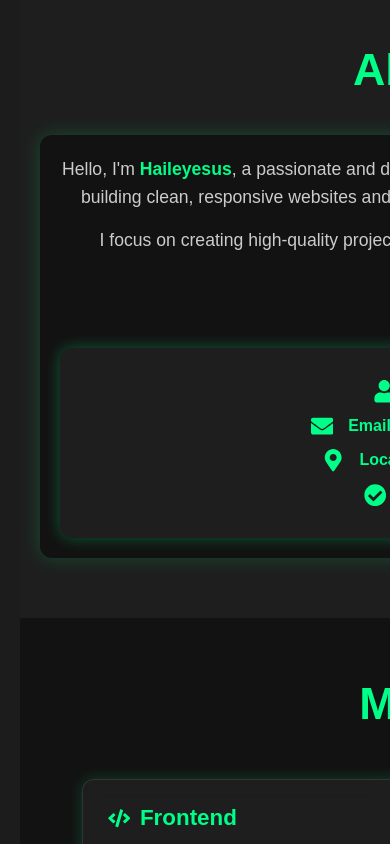
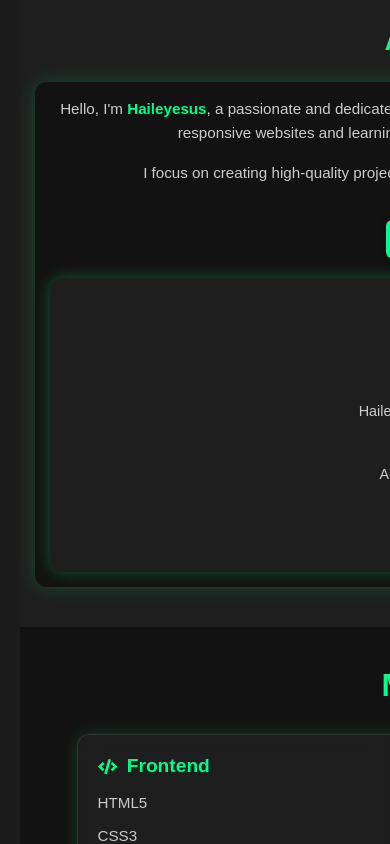
Before and after one commit to haileyesus3126/haile-portfolio, a React (Vite) app: page / in a window 390 px wide. Shown: the part 880-1724 px from the top of the page. Built offline with nearby package versions, Linux system fonts and the light colour scheme.

Commit message:
Add responsive media queries for all sections

```diff
--- a/src/components/About/About.css
+++ b/src/components/About/About.css
@@ -112,15 +112,63 @@
     text-align: center;
   }
 
+  .about-text p {
+    font-size: 1rem;
+  }
+
   .about-info {
     text-align: center;
+    padding: 15px;
   }
 
   .about-info p {
     justify-content: center;
+    font-size: 0.95rem;
+    flex-direction: column;
+    align-items: center;
   }
 
-  .about-text {
-    text-align: center;
+  .icon {
+    font-size: 1.1rem;
+  }
+
+  .btn {
+    margin-top: 20px;
+    padding: 10px 25px;
+    font-size: 1rem;
+  }
+
+  .about h2 {
+    font-size: 2.2rem;
   }
 }
+
+/* Extra Small Devices (e.g., Phones below 480px) */
+@media (max-width: 480px) {
+  .about {
+    padding: 40px 15px;
+  }
+
+  .about-content {
+    padding: 15px;
+    gap: 20px;
+  }
+
+  .about-text p {
+    font-size: 0.95rem;
+  }
+
+  .about h2 {
+    font-size: 1.8rem;
+    margin-bottom: 25px;
+  }
+
+  .btn {
+    padding: 10px 20px;
+    font-size: 0.95rem;
+  }
+
+  .about-info p {
+    font-size: 0.9rem;
+  }
+}
--- a/src/components/Contact/Contact.css
+++ b/src/components/Contact/Contact.css
@@ -71,3 +71,34 @@
     font-size: 28px;
   }
 }
+
+/* Extra Small Devices (e.g., Phones below 480px) */
+@media (max-width: 480px) {
+  .contact {
+    padding: 30px 12px;
+  }
+
+  .contact h2 {
+    font-size: 1.6rem;
+    margin-bottom: 15px;
+  }
+
+  .contact p {
+    font-size: 0.95rem;
+    margin-bottom: 8px;
+  }
+
+  .contact-info {
+    padding: 15px;
+    font-size: 0.95rem;
+  }
+
+  .contact-icons {
+    gap: 20px;
+    margin-top: 15px;
+  }
+
+  .contact-icons a {
+    font-size: 26px;
+  }
+}
--- a/src/components/Portfolio/Portfolio.css
+++ b/src/components/Portfolio/Portfolio.css
@@ -106,3 +106,40 @@
     font-size: 14px;
   }
 }
+
+/* Extra Small Devices (Phones under 480px) */
+@media (max-width: 480px) {
+  .portfolio {
+    padding: 40px 15px;
+  }
+
+  .portfolio h2 {
+    font-size: 1.8rem;
+    margin-bottom: 35px;
+  }
+
+  .project-card img {
+    height: 180px;
+  }
+
+  .project-info {
+    padding: 15px;
+  }
+
+  .project-info h3 {
+    font-size: 16px;
+  }
+
+  .project-info p {
+    font-size: 13px;
+  }
+
+  .project-links a {
+    padding: 7px 14px;
+    font-size: 13px;
+  }
+
+  .icon-link {
+    font-size: 1rem;
+  }
+}
--- a/src/components/Resume/Resume.css
+++ b/src/components/Resume/Resume.css
@@ -79,3 +79,31 @@
     width: 90%;
   }
 }
+
+/* Extra Small Devices (Phones under 480px) */
+@media (max-width: 480px) {
+  .resume {
+    padding: 40px 15px;
+  }
+
+  .resume h2 {
+    font-size: 2rem;
+    margin-bottom: 30px;
+  }
+
+  .skill {
+    padding: 20px;
+  }
+
+  .skill h3 {
+    font-size: 1.2rem;
+  }
+
+  .skill ul li {
+    font-size: 0.95rem;
+  }
+
+  .icon {
+    font-size: 1.2rem;
+  }
+}
--- a/src/components/Sidebar/Sidebar.css
+++ b/src/components/Sidebar/Sidebar.css
@@ -102,3 +102,38 @@
     display: block;
   }
 }
+
+/* Extra Small Devices (Phones under 480px) */
+@media (max-width: 480px) {
+  .sidebar {
+    width: 220px;
+    padding-top: 20px;
+  }
+
+  .profile-img {
+    width: 100px;
+    height: 100px;
+  }
+
+  .profile h2 {
+    font-size: 18px;
+  }
+
+  .nav-links a {
+    font-size: 16px;
+  }
+
+  .social-icons {
+    gap: 15px;
+    margin-bottom: 15px;
+  }
+
+  .social-icons a {
+    font-size: 18px;
+  }
+
+  .menu-btn {
+    font-size: 20px;
+    padding: 6px 10px;
+  }
+}
--- a/src/components/Testimonials/Testimonials.css
+++ b/src/components/Testimonials/Testimonials.css
@@ -69,3 +69,32 @@
     text-align: center;
   }
 }
+
+/* Extra Small Devices (Phones under 480px) */
+@media (max-width: 480px) {
+  .testimonials {
+    padding: 40px 15px;
+  }
+
+  .testimonials h2 {
+    font-size: 2rem;
+    margin-bottom: 30px;
+  }
+
+  .testimonial-card {
+    padding: 20px;
+    width: 100%;
+  }
+
+  .testimonial-card p {
+    font-size: 1rem;
+  }
+
+  .testimonial-card h4 {
+    font-size: 0.95rem;
+  }
+
+  .testimonial-card h4 span {
+    font-size: 0.85rem;
+  }
+}
```
